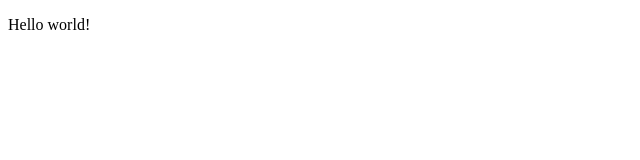
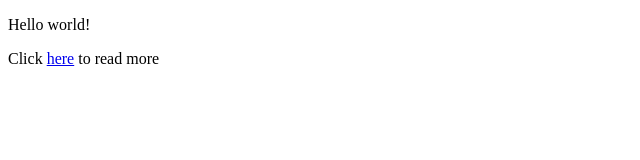
Before and after one commit to jfiume/next-tutorial2, a Next.js app: page / in a window 1280 px wide. Shown: the top 160 px of the page, without its empty margins (0-640 px from the left). Built offline with nearby package versions, Linux system fonts and the light colour scheme.

Commit message:
with Link

```diff
--- a/pages/index.js
+++ b/pages/index.js
@@ -1,4 +1,5 @@
 import Head from 'next/head'
+import Link from 'next/link'
 
 export default () =>
   <div>
@@ -10,4 +11,11 @@ export default () =>
       <meta name="viewport" content="inital-scale=1.2" width="device-width" key="viewport"></meta>
     </Head>
     <p>Hello world!</p>
+    <div>
+      Click{' '}
+      <Link href="/about">
+        <a>here</a>
+      </Link>{' '}
+      to read more
+    </div>
   </div>
```
